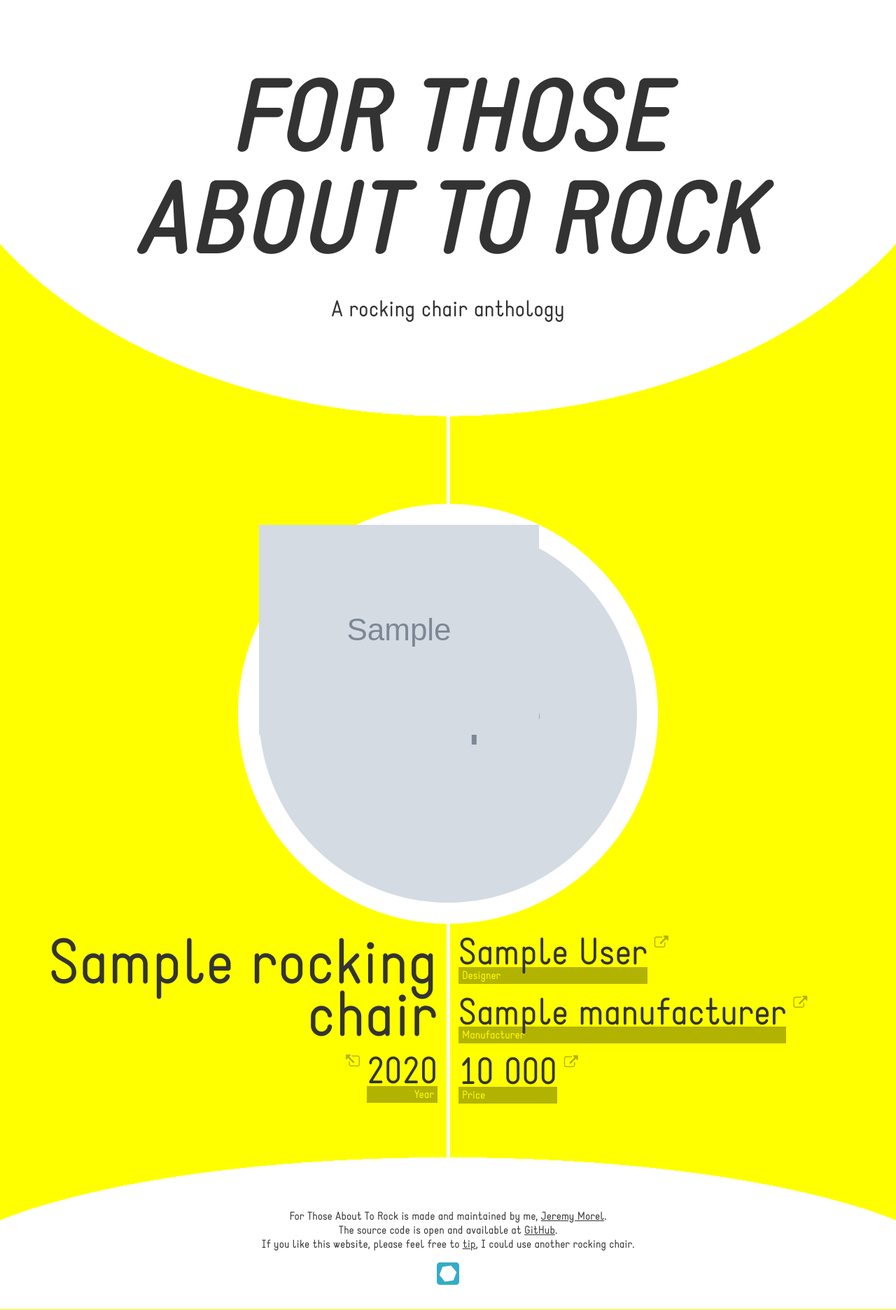
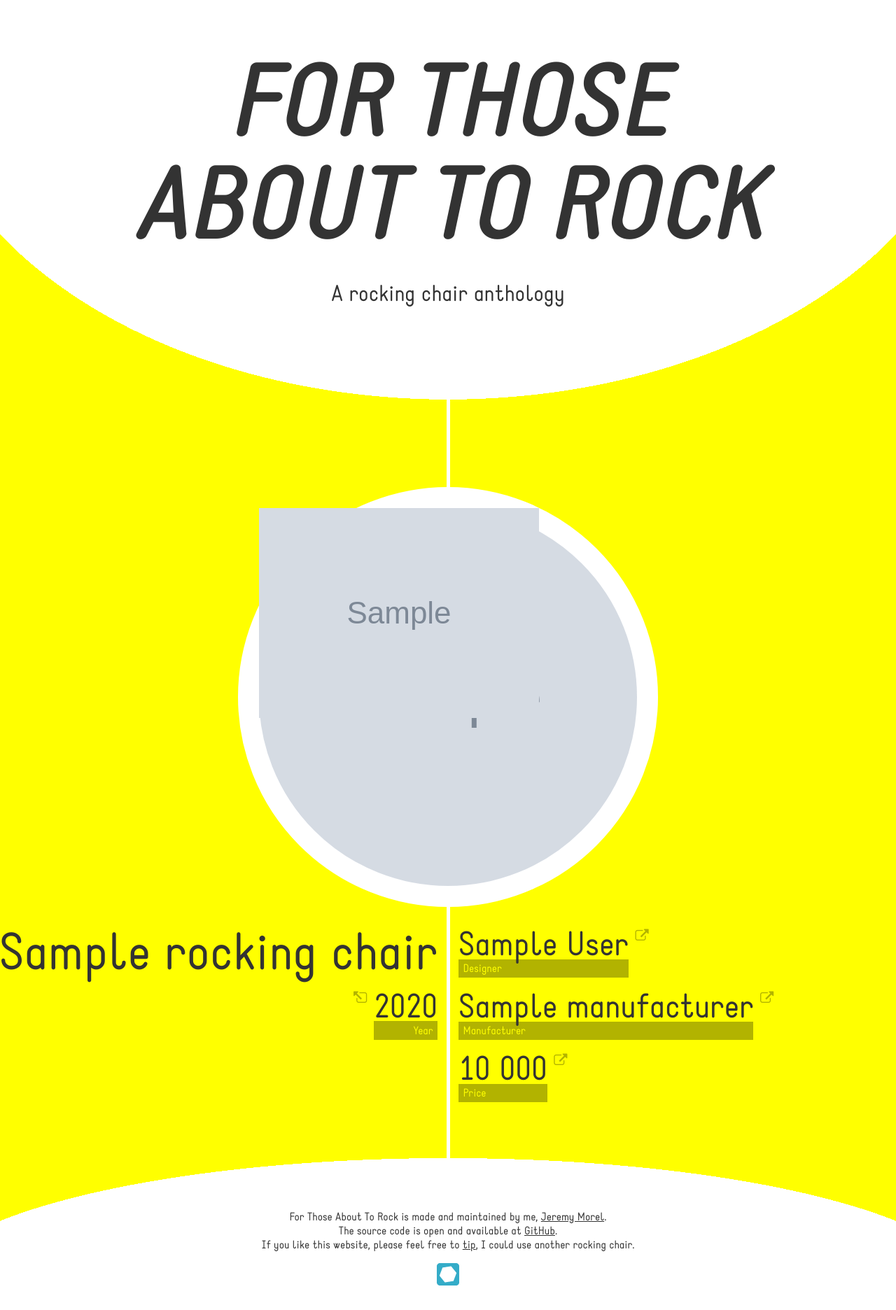
Before and after one commit to jmorel/for-those-about-to-rock, a Python web app: template ftatr/templates/ftatr/index.html.jinja2 in a window 1280 px wide. Shown: the whole page at 70% size. Run offline with Jinja, Linux system fonts and the light colour scheme; the template is opened without the code that fills it: most values are stand-ins (such as "Sample title", 1, 10 or a date in 2020); grey boxes marked "Sample" are stand-in pictures; some libraries are stand-ins or nearby versions.

Commit message:
font sizes in rem

```diff
--- a/ftatr/static/ftatr/css/main.css
+++ b/ftatr/static/ftatr/css/main.css
@@ -2,12 +2,16 @@
 * {
   box-sizing: border-box;
   position: relative;
+}
+html {
+  font-size: 32px;
 }
 body {
   margin: 0;
   padding: 0;
   color: #333;
   font-family: 'Static';
+  font-size: 1rem;
   background-color: #ffff00;
   background-image: linear-gradient(90deg, #ffffff 0, #ffffff 5px);
   background-size: 5px 5px;
@@ -25,7 +29,7 @@ a:hover {
 }
 header {
   color: #fff;
-  height: 600px;
+  height: 18em;
   background-image: radial-gradient(ellipse closest-side, #ffffff 0%, #ffffff 99%, transparent 99%, transparent);
   background-position: center bottom;
   background-size: 120% 180%;
@@ -37,15 +41,14 @@ header h1 {
   font-style: italic;
   text-transform: uppercase;
   color: #333333;
-  font-size: 110pt;
-  line-height: 110pt;
-  padding-top: 0.66em;
+  font-size: 4.6rem;
+  line-height: 1em;
+  padding-top: 0.5em;
   margin: 0 auto 0 auto;
   width: 900px;
 }
 header p {
-  font-size: 2em;
-  padding-bottom: 1em;
+  font-size: 1rem;
   text-align: center;
   color: #333333;
 }
@@ -54,17 +57,16 @@ div.paginate {
 }
 div.paginate a {
   text-align: center;
-  padding-top: 45px;
   display: block;
   background: #ffff00;
-  border: 5px solid white;
+  border: 5px solid #ffffff;
   color: #b2b300;
   margin: 0 auto;
   border-radius: 60px;
   width: 120px;
   height: 120px;
-  font-size: 18pt;
-  line-height: 18pt;
+  font-size: 0.75rem;
+  line-height: 120px;
   text-decoration: none;
   text-transform: uppercase;
 }
@@ -77,15 +79,16 @@ div.paginate .count {
   top: 0;
   line-height: 120px;
   height: 120px;
-  font-size: 14pt;
+  padding-left: 10px;
+  font-size: 0.5rem;
 }
 div.paginate.previous .count {
   right: 50%;
-  margin-right: 75px;
+  margin-right: 60px;
 }
 div.paginate.next .count {
   left: 50%;
-  margin-left: 75px;
+  margin-left: 60px;
 }
 article.rocking-chair {
   clear: both;
@@ -105,7 +108,7 @@ article.rocking-chair .pictures {
 article.rocking-chair ul.attributes {
   display: inline-block;
   margin: 0;
-  margin-top: 15px;
+  margin-top: 30px;
   padding: 0;
   list-style: none;
   max-width: 50%;
@@ -127,29 +130,29 @@ article.rocking-chair ul.attributes li {
   margin-bottom: 15px;
 }
 article.rocking-chair ul.attributes .rocking-chair-name {
-  padding-top: 5px;
-  font-size: 90px;
-  line-height: 75px;
+  font-size: 2.3rem;
+  line-height: 1em;
 }
 article.rocking-chair ul.attributes .attribute {
   display: inline-block;
 }
 article.rocking-chair ul.attributes .attribute-name {
+  font-size: 0.5rem;
   background-color: #b2b300;
   color: #ffff00;
-  padding: 2px 5px;
-  margin-top: -5pt;
+  padding: 0.2em 0.4em;
+  margin-top: -0.2em;
   z-index: -1;
 }
 article.rocking-chair ul.attributes .attribute-value {
-  font-size: 40pt;
-  line-height: 40pt;
+  font-size: 1.5rem;
+  line-height: 1em;
 }
 article.rocking-chair ul.attributes .attribute-links {
   position: absolute;
   display: inline-block;
   vertical-align: top;
-  font-size: 15pt;
+  font-size: 0.6rem;
 }
 article.rocking-chair ul.attributes .attribute-links a {
   color: #b2b300;
@@ -171,6 +174,7 @@ footer {
   background-size: 120% 180%;
   background-repeat: no-repeat;
   margin-top: 60px;
+  font-size: 0.5rem;
 }
 footer div.footer-content {
   width: 900px;
--- a/ftatr/static/ftatr/css/main.less
+++ b/ftatr/static/ftatr/css/main.less
@@ -1,22 +1,6 @@
 @import '../fonts/static/static.css';
+@import 'variables';
 
-// colors
-@grey: #333333;
-@white: #ffffff;
-@yellow: yellow;
-@yellow-dark: darken(@yellow, 15%);
-@yellow-darker: darken(@yellow, 30%);
-@yellow-light: lighten(@yellow, 15%);
-
-// max page width
-@main-width: 900px;
-
-// rocking chair
-// pictures
-@item-radius: 300px;
-@item-border: 30px;
-@paginate-spacing: 60px;
-@article-spacing: 120px;
 
 * {
     box-sizing: border-box;
@@ -25,17 +9,22 @@
 
 // BODY / GENERAL
 
+html {
+    font-size: @body-font-size;
+}
+
 body {
     margin: 0;
     padding: 0;
     color: #333;
     font-family: 'Static';
+    font-size: 1rem;
     background-color: @yellow;
     background-image: linear-gradient(
             90deg,
             @white 0,
-            @white 5px);
-    background-size: 5px 5px;
+            @white @body-background-vertical-width);
+    background-size: @body-background-vertical-width @body-background-vertical-width;
     background-position: center;
     background-repeat: repeat-y;
 }
@@ -56,7 +45,7 @@ a {
 
 header {
     color: #fff;
-    height: 600px;
+    height: 18em;
     background-image: radial-gradient(
             ellipse closest-side,
             @white 0%,
@@ -73,16 +62,15 @@ header {
         font-style: italic;
         text-transform: uppercase;
         color: @grey;
-        font-size: 110pt;
-        line-height: 110pt;
-        padding-top: 0.66em;
+        font-size: 4.6rem;
+        line-height: 1em;
+        padding-top: 0.5em;
         margin: 0 auto 0 auto;
         width: @main-width;
     }
 
     p {
-        font-size: 2em;
-        padding-bottom: 1em;
+        font-size: 1rem;
         text-align: center;
         color: @grey;
     }
@@ -158,7 +146,7 @@ article.rocking-chair {
     ul.attributes {
         display: inline-block;
         margin: 0;
-        margin-top: @item-border/2;
+        margin-top: 2*@article-attribute-spacing;
         padding: 0;
         list-style: none;
         max-width: 50%;
@@ -167,26 +155,24 @@ article.rocking-chair {
             float: right;
             right: 50%;
             text-align: right;
-            margin-right: @item-border/2;
+            margin-right: @article-attribute-spacing;
         }
 
         &.attributes-right {
             float: left;
             left: 50%;
             text-align: left;
-            margin-left: @item-border/2;
+            margin-left: @article-attribute-spacing;
         }
 
         li {
             display: block;
-            margin-bottom: @item-border/2;
-            //            height: 75px;
+            margin-bottom: @article-attribute-spacing;
         }
 
         .rocking-chair-name {
-            padding-top: 5px;
-            font-size: 90px;
-            line-height: 75px;
+            font-size: 2.3rem;
+            line-height: 1em;
         }
 
         .attribute {
@@ -194,23 +180,24 @@ article.rocking-chair {
         }
 
         .attribute-name {
+            font-size: 0.5rem;
             background-color: @yellow-dark;
             color: @yellow;
-            padding: 2px 5px;
-            margin-top: -5pt;
+            padding: 0.2em 0.4em;
+            margin-top: -0.2em;
             z-index: -1;
         }
 
         .attribute-value {
-            font-size: 40pt;
-            line-height: 40pt;
+            font-size: 1.5rem;
+            line-height: 1em;
         }
 
         .attribute-links {
             position: absolute;
             display: inline-block;
             vertical-align: top;
-            font-size: 15pt;
+            font-size: 0.6rem;
 
             a {
                 color: @yellow-dark;
--- /dev/null
+++ b/ftatr/static/ftatr/css/variables.less
@@ -0,0 +1,25 @@
+// colors
+@grey: #333333;
+@white: #ffffff;
+@yellow: yellow;
+@yellow-dark: darken(@yellow, 15%);
+@yellow-darker: darken(@yellow, 30%);
+@yellow-light: lighten(@yellow, 15%);
+@yellow-lighter: lighten(@yellow, 30%);
+
+// max page width
+@main-width: 900px;
+
+@body-font-size: 32px;
+@body-background-vertical-width: 5px;
+
+
+@paginate-spacing: 60px;
+@paginate-radius: 60px;
+
+@article-spacing: 120px;
+@article-radius: 300px;
+@article-border-width: 30px;
+@article-attribute-spacing: 15px;
+
+@footer-spacing: 60px;
```
Also changed, not shown: other parts of ftatr/static/ftatr/css/main.less (+20 -19 lines).
